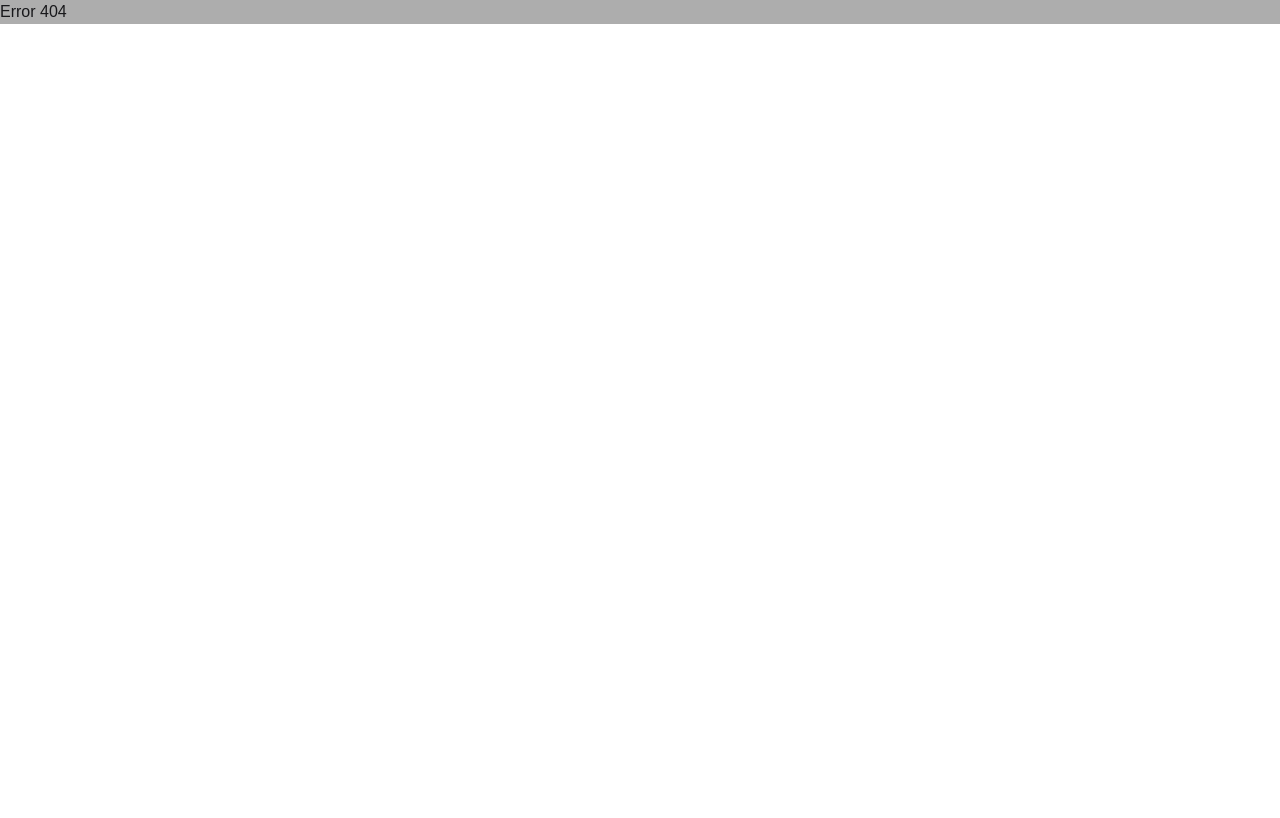
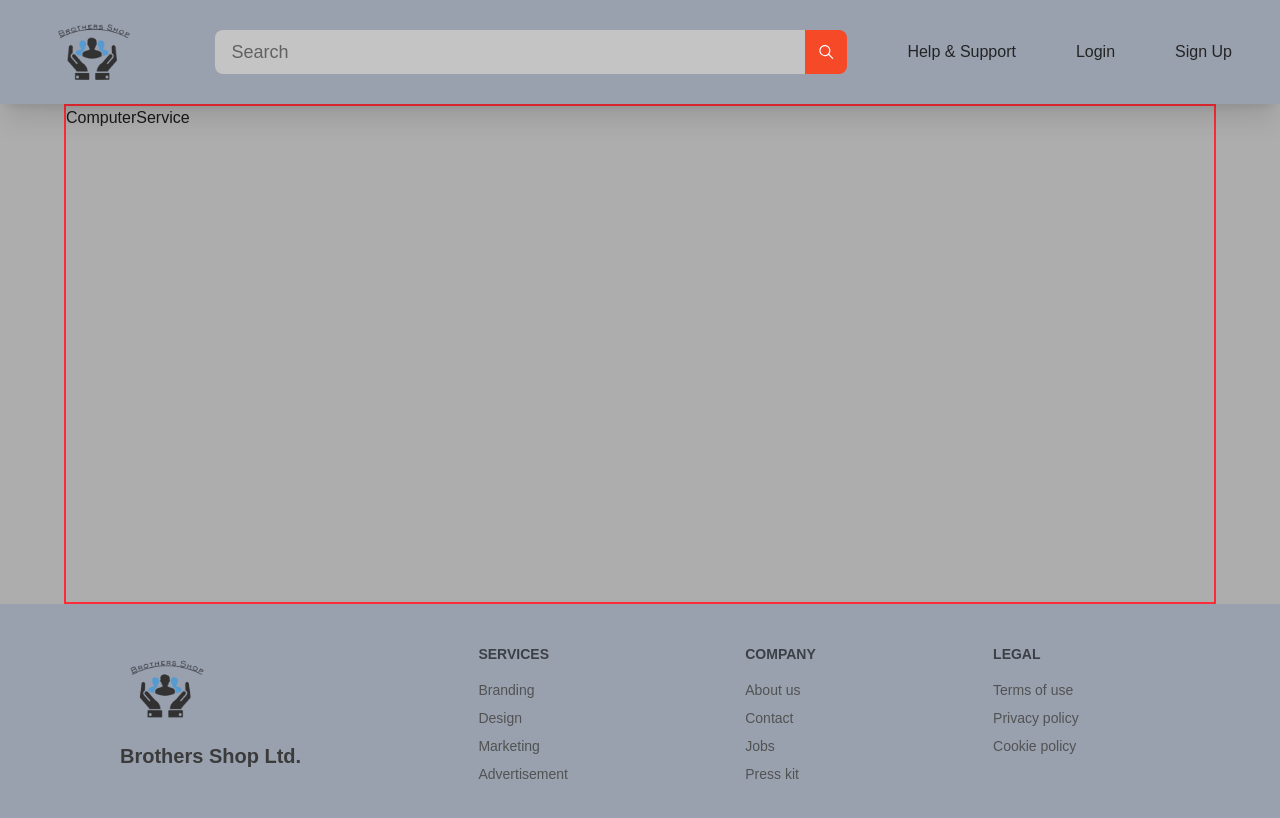
Before and after one commit to mdraselhosen345/Brothers-shop, a React (Vite) app: page /HomeService/ComputerService in a window 1280 px wide. Before the commit this address had no page. Shown: the top 818 px of the page. Built offline with nearby package versions, Linux system fonts and the light colour scheme.

Commit message:
added index.file

```diff
--- a/src/Component/Category/Category.jsx
+++ b/src/Component/Category/Category.jsx
@@ -51,7 +51,6 @@ const Category = () => {
                 </div>
               </Link>
                {/* Servicing Center */}
-               <a href="">
                 <div className="card bg-[#DBDBDB] w-full shadow-2xl rounded-none transition-all duration-300 hover:scale-104 hover:shadow-2xl">
                    <div className="card-body">
                     <h2 className="card-title text-black text-xl">Servicing Center</h2>
@@ -63,7 +62,6 @@ const Category = () => {
                          alt="Shoes" />
                    </figure>
                 </div>
-               </a>
          </div>
     </div>
   )
--- a/src/Component/HomeService/Computer.jsx
+++ b/src/Component/HomeService/CCTVService.jsx
@@ -1,11 +1,11 @@
 import React from 'react'
 
-const Computer = () => {
+const CCTVService = () => {
   return (
     <div className='border-2 border-red-500 h-[500px]'>
-      <h1>hello ami pc</h1>
+      <h1>hello ami CCTV Service</h1>
     </div>
   )
 }
 
-export default Computer
+export default CCTVService
--- /dev/null
+++ b/src/Component/HomeService/ComputerService.jsx
@@ -0,0 +1,11 @@
+import React from 'react'
+
+const ComputerService = () => {
+  return (
+    <div className='border-2 border-red-500 h-[500px]'>
+       <h1>ComputerService</h1>
+    </div>
+  )
+}
+
+export default ComputerService
--- /dev/null
+++ b/src/Component/HomeService/ElectronicService.jsx
@@ -0,0 +1,11 @@
+import React from 'react'
+
+const ElectronicService = () => {
+  return (
+    <div className='border-2 border-red-500 h-[500px]'>
+     <h1>Electronic Service</h1>
+    </div>
+  )
+}
+
+export default ElectronicService
--- /dev/null
+++ b/src/Component/HomeService/GlassService.jsx
@@ -0,0 +1,11 @@
+import React from 'react'
+
+const GlassService = () => {
+  return (
+    <div className='border-2 border-red-500 h-[500px]'>
+         <h1>Glass Service</h1>
+    </div>
+  )
+}
+
+export default GlassService
--- a/src/Component/HomeService/HomeService.jsx
+++ b/src/Component/HomeService/HomeService.jsx
@@ -6,7 +6,6 @@ import GlassService from "../../assets/GlassService.png"
 import cctvserviceing from "../../assets/cctvserviceing.png"
 import plamberServecing from "../../assets/plamberServecing.png"
 
-import Computer from "../HomeService/Computer";
 import { Link, Outlet, useLocation } from 'react-router-dom'
 const HomeService = () => {
     const location = useLocation()
@@ -19,8 +18,8 @@ const HomeService = () => {
             <>
             <img src={ServiceBac} className='h-[350px] w-full' alt="" />
             <div className='grid grid-cols-1 sm:grid-cols-2 md:grid-cols-2 lg:grid-cols-4 gap-6 mt-5 mb-5 px-6'>
-                 {/* Pc Serviceing */}
-                 <Link to="Computer" target="_blank">
+                 {/* ComputerServiceing */}
+                 <Link to="ComputerService" target="_blank">
                 <div className="card bg-[#DBDBDB] w-full shadow-2xl rounded-none transition-all duration-300 hover:scale-104 hover:shadow-2xl">
                    <div className="card-body">
                     <h2 className="card-title text-black text-xl">Computer & Laptop Home Service</h2>
@@ -33,7 +32,7 @@ const HomeService = () => {
                 </div>
                  </Link>
                 {/* Electronic Serviceing */}
-                <Link>
+                <Link to="ElectronicService" target='_blank'>
                 <div className="card bg-[#DBDBDB] w-full shadow-2xl rounded-none transition-all duration-300 hover:scale-104 hover:shadow-2xl">
                    <div className="card-body">
                     <h2 className="card-title text-black text-xl">Electrical Installation & Home Service</h2>
@@ -46,6 +45,7 @@ const HomeService = () => {
                 </div>
                 </Link>
                 {/* CCTV Serviceing */}
+                <Link to="CCTVService" target='_blank'>
                 <div className="card bg-[#DBDBDB] w-full shadow-2xl rounded-none transition-all duration-300 hover:scale-104 hover:shadow-2xl">
                    <div className="card-body">
                     <h2 className="card-title text-black text-xl">CCTV Installation & Home Services</h2>
@@ -56,7 +56,9 @@ const HomeService = () => {
                          alt="Shoes" />
                    </figure>
                 </div>
+                </Link>
                  {/* Glass Service */}
+                 <Link to="GlassService" target='_blank'>
                 <div className="card bg-[#DBDBDB] w-full shadow-2xl rounded-none transition-all duration-300 hover:scale-104 hover:shadow-2xl">
                    <div className="card-body">
                     <h2 className="card-title text-black text-xl">Glass Installation & Home Services</h2>
@@ -67,7 +69,9 @@ const HomeService = () => {
                          alt="Shoes" />
                    </figure>
                 </div>
-                {/* Plumbing Service */}
+                </Link>
+                {/* PlumbingService */}
+                <Link to="PlumbingService" target='_blank'>
                 <div className="card bg-[#DBDBDB] w-full shadow-2xl rounded-none transition-all duration-300 hover:scale-104 hover:shadow-2xl">
                    <div className="card-body">
                     <h2 className="card-title text-black text-xl">Plumbing Installation & Home Service</h2>
@@ -78,6 +82,7 @@ const HomeService = () => {
                          alt="Shoes" />
                    </figure>
                 </div>
+                </Link>
          </div>
          </>
          )}
--- /dev/null
+++ b/src/Component/HomeService/PlumbingService.jsx
@@ -0,0 +1,11 @@
+import React from 'react'
+
+const PlumbingService = () => {
+  return (
+    <div className='border-2 border-red-500 h-[500px]'>
+      <h1>PlumbingService</h1>
+    </div>
+  )
+}
+
+export default PlumbingService
--- a/src/router/router.jsx
+++ b/src/router/router.jsx
@@ -62,8 +62,12 @@ import Banner from "../Component/Banner/Banner";
 import Card from "../Component/Card/Card";
 import Category from "../Component/Category/Category";
 import HomeService from "../Component/HomeService/HomeService";
-import Computer from "../Component/HomeService/Computer";
 import ErrorPage from "../Component/ErrorPage/ErrorPage";
+import ElectronicService from "../Component/HomeService/ElectronicService";
+import CCTVService from "../Component/HomeService/CCTVService";
+import GlassService from "../Component/HomeService/GlassService";
+import PlumbingService from "../Component/HomeService/PlumbingService";
+import ComputerService from "../Component/HomeService/ComputerService";
 
 export const router = createBrowserRouter([
   {
@@ -80,9 +84,25 @@ export const router = createBrowserRouter([
         Component: HomeService,
         children: [
           {
-            path: "Computer",
-            Component: Computer,
+             path: "ComputerService",
+             Component: ComputerService
           },
+          {
+            path: "ElectronicService",
+            Component: ElectronicService
+          },
+          {
+            path: "CCTVService",
+            Component: CCTVService
+          },
+          {
+            path: "GlassService",
+            Component: GlassService
+          },
+          {
+            path: "PlumbingService",
+            Component: PlumbingService
+          }
         ],
       },
     ],
```
Also changed, not shown: src/Component/Home/Home.jsx (+11 -4 lines).
